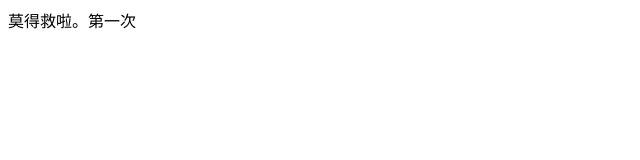
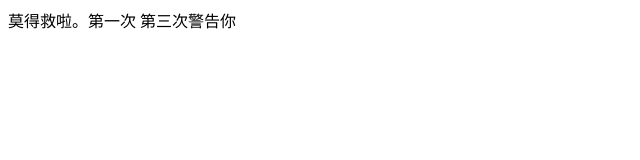
Before and after one commit to xujunjie10/webweb, a plain HTML site: page index.html in a window 1280 px wide. Shown: the whole page, without its empty margins (0-640 px from the left). Drawn offline with Linux system fonts and the light colour scheme.

Commit message:
第五次更新

```diff
--- a/index.html
+++ b/index.html
@@ -11,7 +11,7 @@
 
     莫得救啦。第一次
 
-
+    第三次警告你
 
   </div>
 </body>
```
